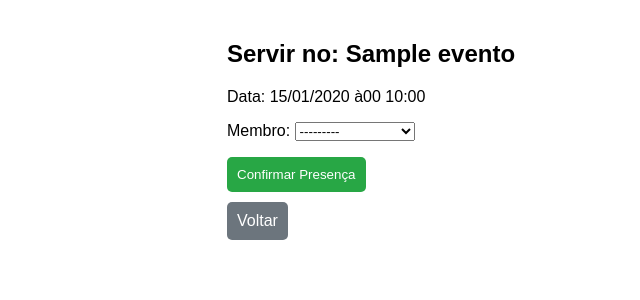
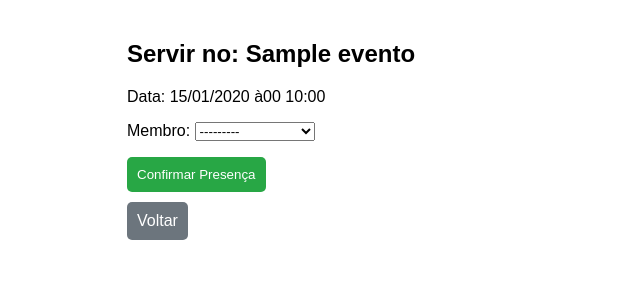
Before and after one commit to Aurineque/escala-app, a Django app: page /voluntariar/1/ in a window 1280 px wide. Shown: the top 300 px of the page, without its empty margins (213-853 px from the left). Run offline with Django 5.2, Linux system fonts and the light colour scheme; tables that the repository leaves empty hold one stand-in row (values such as "Sample post").

Commit message:
ajuste de tamanho do formulario de voluntario

```diff
--- a/escala/templates/escala/voluntariar.html
+++ b/escala/templates/escala/voluntariar.html
@@ -4,7 +4,7 @@
     <meta charset="UTF-8">
     <title>Me Voluntariar</title>
     <style>
-        body { font-family: Arial, sans-serif; padding: 20px; max-width: 400px; margin: auto; }
+        body { font-family: Arial, sans-serif; padding: 20px; max-width: 600px; margin: auto; }
         .btn-salvar { background-color: #28a745; color: white; padding: 10px; border: none; border-radius: 5px; cursor: pointer; }
         .btn-voltar { background-color: #6c757d; color: white; padding: 10px; text-decoration: none; border-radius: 5px; display: inline-block; margin-top: 10px;}
 
```
